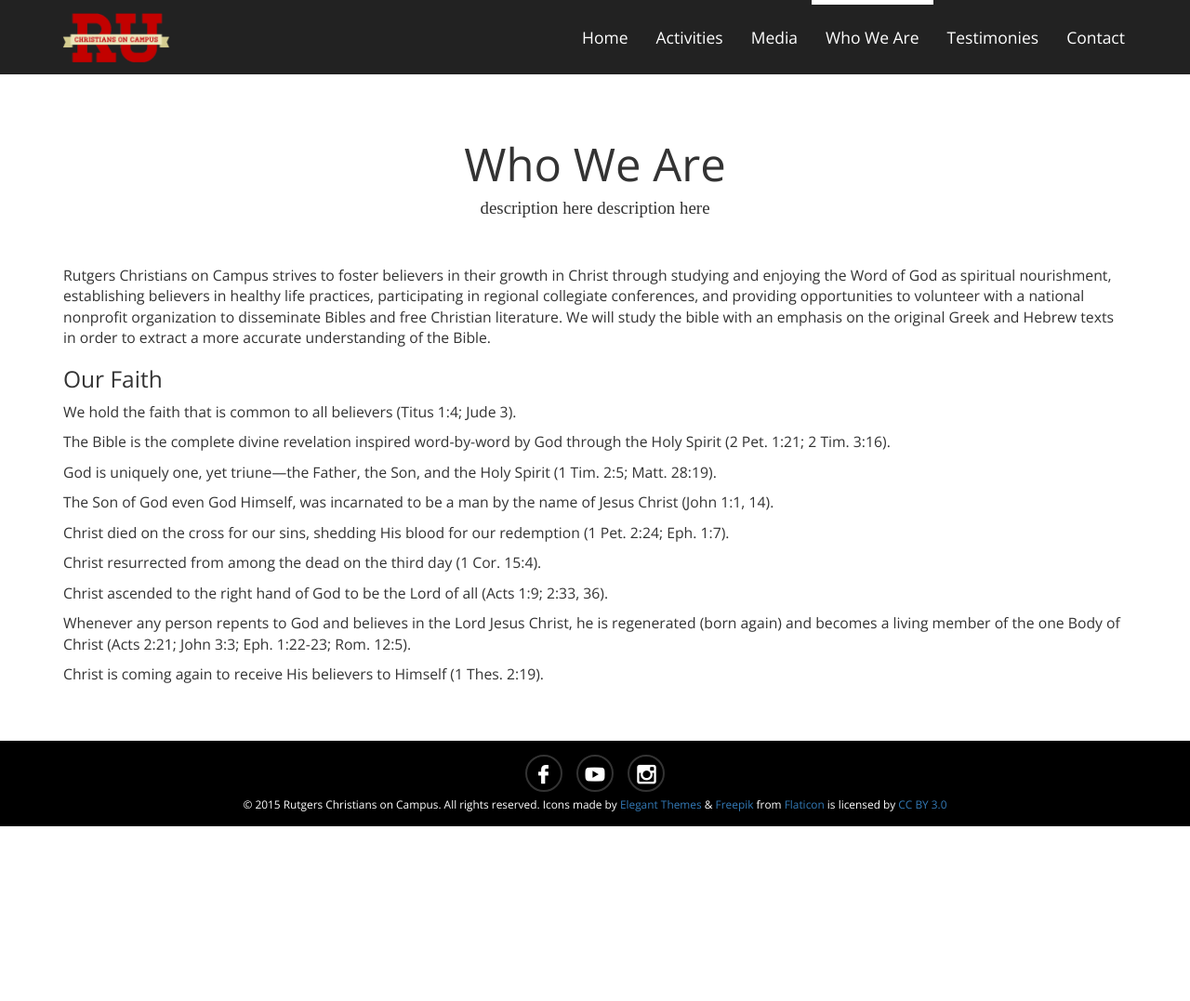
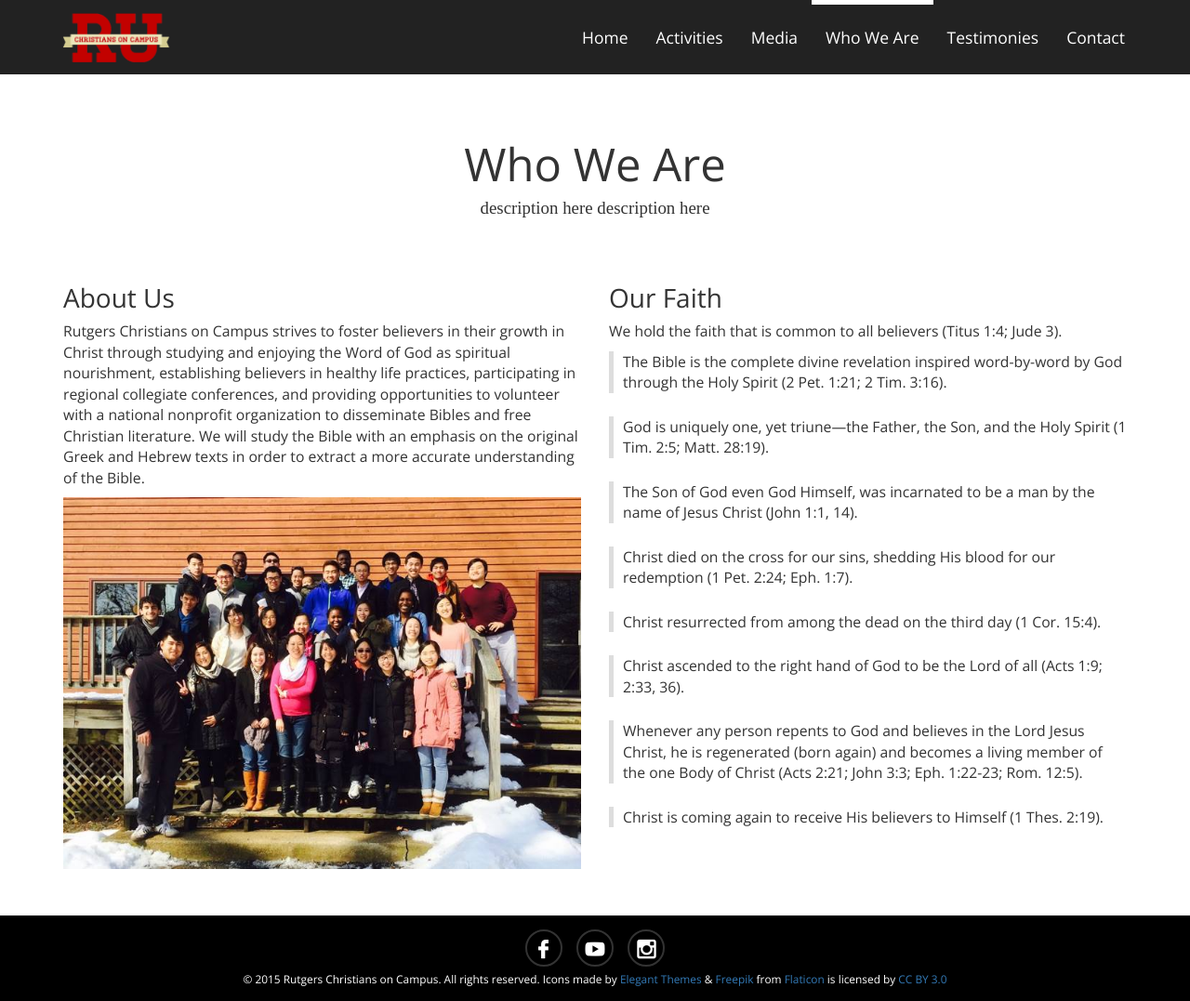
Before and after one commit to jennpeare/ruchristiansoncampus.github.io, a Jekyll site: the page built from about.html, in a window 1280 px wide and 1077 px high. Shown: the whole window at 93% size. Built offline with Jekyll 4.4.1, drawn with Linux system fonts in a browser that asks for light colours; nearby versions of some CDN libraries; some web fonts are replaced; Markdown is read by kramdown in place of the engine named in the settings.

Commit message:
about us

```diff
--- a/about.html
+++ b/about.html
@@ -7,16 +7,26 @@ title: Who We Are
 <div id="about-us" class="section">
   <h1 class="section-header">Who We Are</h1>
   <h4 class="section-sub">description here description here</h4>
-  <p>Rutgers Christians on Campus strives to foster believers in their growth in Christ through studying and enjoying the Word of God as spiritual nourishment, establishing believers in healthy life practices, participating in regional collegiate conferences, and providing opportunities to volunteer with a national nonprofit organization to disseminate Bibles and free Christian literature. We will study the bible with an emphasis on the original Greek and Hebrew texts in order to extract a more accurate understanding of the Bible.</p>
 
-  <h3>Our Faith</h3>
-  <p>We hold the faith that is common to all believers (Titus 1:4; Jude 3).</p>
-  <p><strong>The Bible</strong> is the complete divine revelation inspired word-by-word by God through the Holy Spirit (2 Pet. 1:21; 2 Tim. 3:16).</p>
-  <p><strong>God is uniquely one, yet triune</strong>&mdash;the Father, the Son, and the Holy Spirit (1 Tim. 2:5; Matt. 28:19).</p>
-  <p><strong>The Son of God</strong> even God Himself, was incarnated to be a man by the name of Jesus Christ (John 1:1, 14).</p>
-  <p><strong>Christ died</strong> on the cross for our sins, shedding His blood for our redemption (1 Pet. 2:24; Eph. 1:7).</p>
-  <p><strong>Christ resurrected</strong> from among the dead on the third day (1 Cor. 15:4).</p>
-  <p><strong>Christ ascended</strong> to the right hand of God to be the Lord of all (Acts 1:9; 2:33, 36).</p>
-  <p><strong>Whenever any person repents to God and believes in the Lord Jesus Christ, he is regenerated</strong> (born again) and becomes a living member of the one Body of Christ (Acts 2:21; John 3:3; Eph. 1:22-23; Rom. 12:5).</p>
-  <p><strong>Christ is coming again</strong> to receive His believers to Himself (1 Thes. 2:19).</p>
+
+  <div class="row">
+    <div class="col-md-6">
+      <h2>About Us</h2>
+      <p>Rutgers Christians on Campus strives to foster believers in their growth in Christ through studying and enjoying the Word of God as spiritual nourishment, establishing believers in healthy life practices, participating in regional collegiate conferences, and providing opportunities to volunteer with a national nonprofit organization to disseminate Bibles and free Christian literature. We will study the Bible with an emphasis on the original Greek and Hebrew texts in order to extract a more accurate understanding of the Bible.</p>
+      <img src="/img/about-group.jpg" class="img-responsive">
+    </div>
+    <div class="col-md-6">
+      <h2>Our Faith</h2>
+      <p>We hold the faith that is common to all believers (Titus 1:4; Jude 3).</p>
+      <p class="faith-point"><strong>The Bible</strong> is the complete divine revelation inspired word-by-word by God through the Holy Spirit (2 Pet. 1:21; 2 Tim. 3:16).</p>
+      <p class="faith-point"><strong>God is uniquely one, yet triune</strong>&mdash;the Father, the Son, and the Holy Spirit (1 Tim. 2:5; Matt. 28:19).</p>
+      <p class="faith-point"><strong>The Son of God</strong> even God Himself, was incarnated to be a man by the name of Jesus Christ (John 1:1, 14).</p>
+      <p class="faith-point"><strong>Christ died</strong> on the cross for our sins, shedding His blood for our redemption (1 Pet. 2:24; Eph. 1:7).</p>
+      <p class="faith-point"><strong>Christ resurrected</strong> from among the dead on the third day (1 Cor. 15:4).</p>
+      <p class="faith-point"><strong>Christ ascended</strong> to the right hand of God to be the Lord of all (Acts 1:9; 2:33, 36).</p>
+      <p class="faith-point"><strong>Whenever any person repents to God and believes in the Lord Jesus Christ, he is regenerated</strong> (born again) and becomes a living member of the one Body of Christ (Acts 2:21; John 3:3; Eph. 1:22-23; Rom. 12:5).</p>
+      <p class="faith-point"><strong>Christ is coming again</strong> to receive His believers to Himself (1 Thes. 2:19).</p>
+    </div>
+  </div>
+
 </div>
--- a/css/main.css
+++ b/css/main.css
@@ -264,8 +264,10 @@ MEDIA
 /*****************************
 WHO WE ARE
 ******************************/
-#about-us {
-
+.faith-point {
+  padding-left: 10px;
+  border-left: 5px solid #ddd;
+  margin-bottom: 25px;
 }
 
 /*****************************
```
Also changed, not shown: img/about-group.jpg (added).
